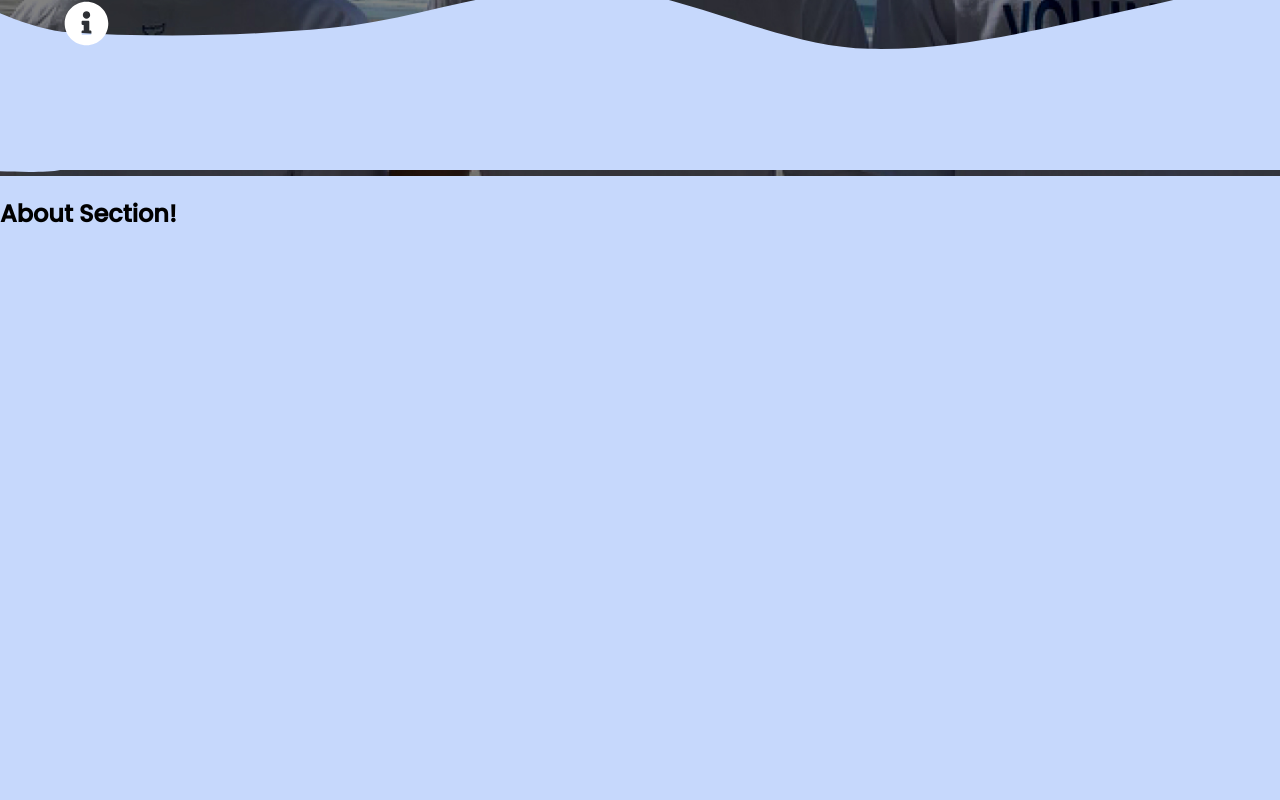
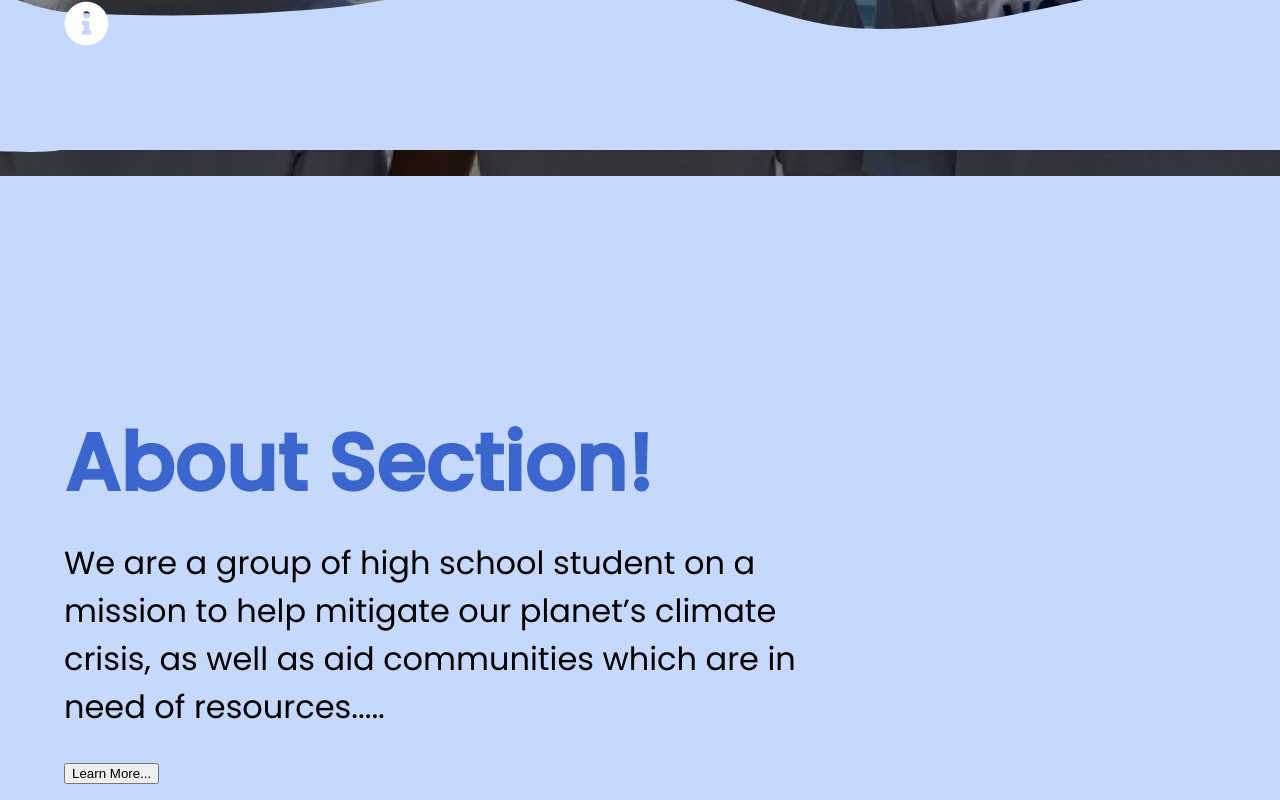
Before and after one commit to codeyStein/ProtectCorals, a Next.js app: page / in a window 1280 px wide. Shown: the part 649-1449 px from the top of the page. Before the commit the page ends 981 px from the top, so only its background shows below. Built offline with nearby package versions, Linux system fonts and the light colour scheme.

Commit message:
About section outline added

```diff
--- a/components/About.js
+++ b/components/About.js
@@ -6,9 +6,13 @@ export default function About() {
 
 	return (
 		<div className="About">
-			<img src={wave} alt="about section divder" className="about--wave" />
+			<img src={wave} alt="about section divder" className="about--wave" draggable={false}/>
 			<div className="about--container">
 				<h2>About Section!</h2>
+				<p>
+					We are a group of high school student on a mission to help mitigate our planet’s climate crisis, as well as aid communities which are in need of resources.....
+				</p>
+				<button>Learn More...</button>
 			</div>
 		</div>
 	)
--- a/styles/globals.css
+++ b/styles/globals.css
@@ -25,8 +25,34 @@ body {
   box-sizing: border-box;
 }
 
+.About {
+  display: flex;
+  justify-content: center;
+}
+
+.About p {
+  width: 70%;
+  font-size: 2rem;
+  font-weight: 400;
+}
+
 .About h2 {
+  font-size: 5rem;
   z-index: 11;
+  margin-bottom: -1rem;
+  color: var(--clr-blue);
+}
+
+.About button {
+  margin-bottom: 1rem;
+}
+
+.about--container {
+  margin-top: 10rem;
+  display: flex;
+  flex-direction: column;
+  width: 90%;
+  align-items: flex-start;
 }
 
 .about--wave {
@@ -37,6 +63,10 @@ body {
 	max-width: 100%;
 	height: 65%;
   z-index: 10;
+}
+
+.about--wave::selection {
+  background: none;
 }
 
 /* Banner Styles*/
```
